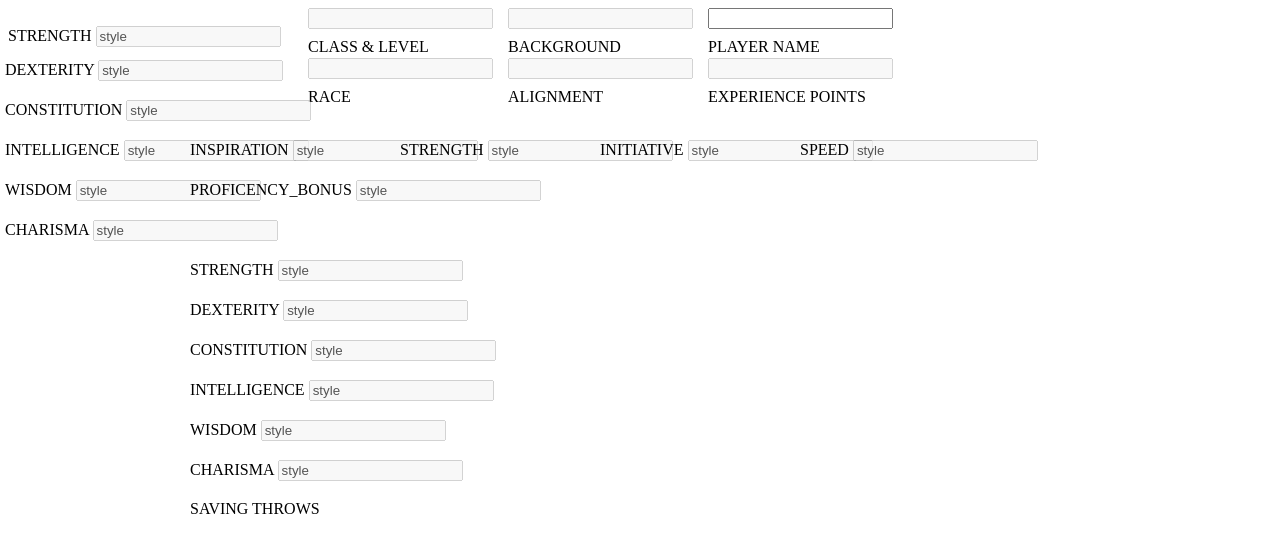
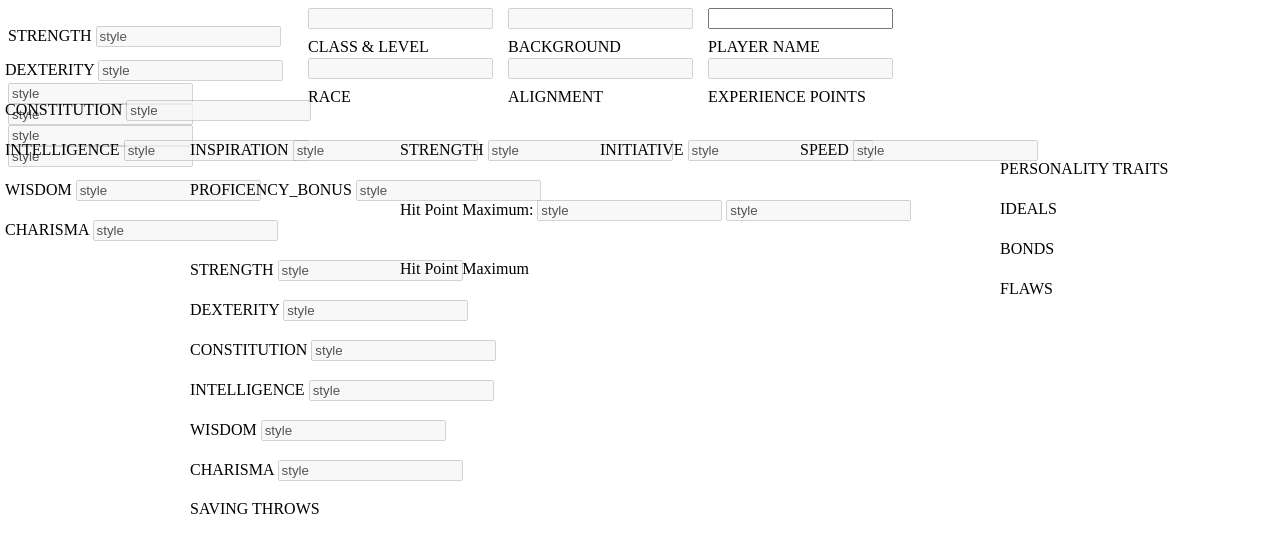
Before and after one commit to theshinymew/DnD-Random-Character-Generator, a Flask app: template templates/character.html in a window 1280 px wide. Shown: the top 538 px of the page. Run offline with Flask 2, Linux system fonts and the light colour scheme; the template is opened without the code that fills it, so the values that code supplies are empty.

Commit message:
Started working on more advance stats fields

```diff
--- a/templates/character.html
+++ b/templates/character.html
@@ -116,5 +116,37 @@
                 <input type="text"  disabled = disabled value = {{speed}} style = "position: absolute; top: 20px; left: 0px"></input>
             </div>
         </div>
+        <div class = "Current Hit Points">
+            <div>
+                <label style = "position: absolute; top: 200px; left: 400px">Hit Point Maximum:</input>
+                <input type="text"  disabled = disabled value = {{hit_point_maximum}} style = "position: absolute; top: 0px; left: 130px"></input>
+                <input type="text"  disabled = disabled value = {{current_hit_points}} style = "position: absolute; top: 40px; left: 0px"></input>
+                <label style = "position: absolute; top: 60px; left: 0px">Hit Point Maximum</input>
+            </div>
+        </div>
+        <div class = "Personality Traits">
+            <div>
+                <input type="text"  disabled = disabled value = {{personality_traits}} style = "position: absolute; top: 140px; left: 1000px"></input>
+                <label style = "position: absolute; top: 160px; left: 1000px">PERSONALITY TRAITS</input>
+            </div>
+        </div>
+        <div class = "Ideals">
+            <div>
+                <input type="text"  disabled = disabled value = {{ideals}} style = "position: absolute; top: 180px; left: 1000px"></input>
+                <label style = "position: absolute; top: 200px; left: 1000px">IDEALS</input>
+            </div>
+        </div>
+        <div class = "Ideals">
+            <div>
+                <input type="text"  disabled = disabled value = {{bonds}} style = "position: absolute; top: 220px; left: 1000px"></input>
+                <label style = "position: absolute; top: 240px; left: 1000px">BONDS</input>
+            </div>
+        </div>
+        <div class = "Flaws">
+            <div>
+                <input type="text"  disabled = disabled value = {{flaws}} style = "position: absolute; top: 260px; left: 1000px"></input>
+                <label style = "position: absolute; top: 280px; left: 1000px">FLAWS</input>
+            </div>
+        </div>
     </body>
 </html>
```
